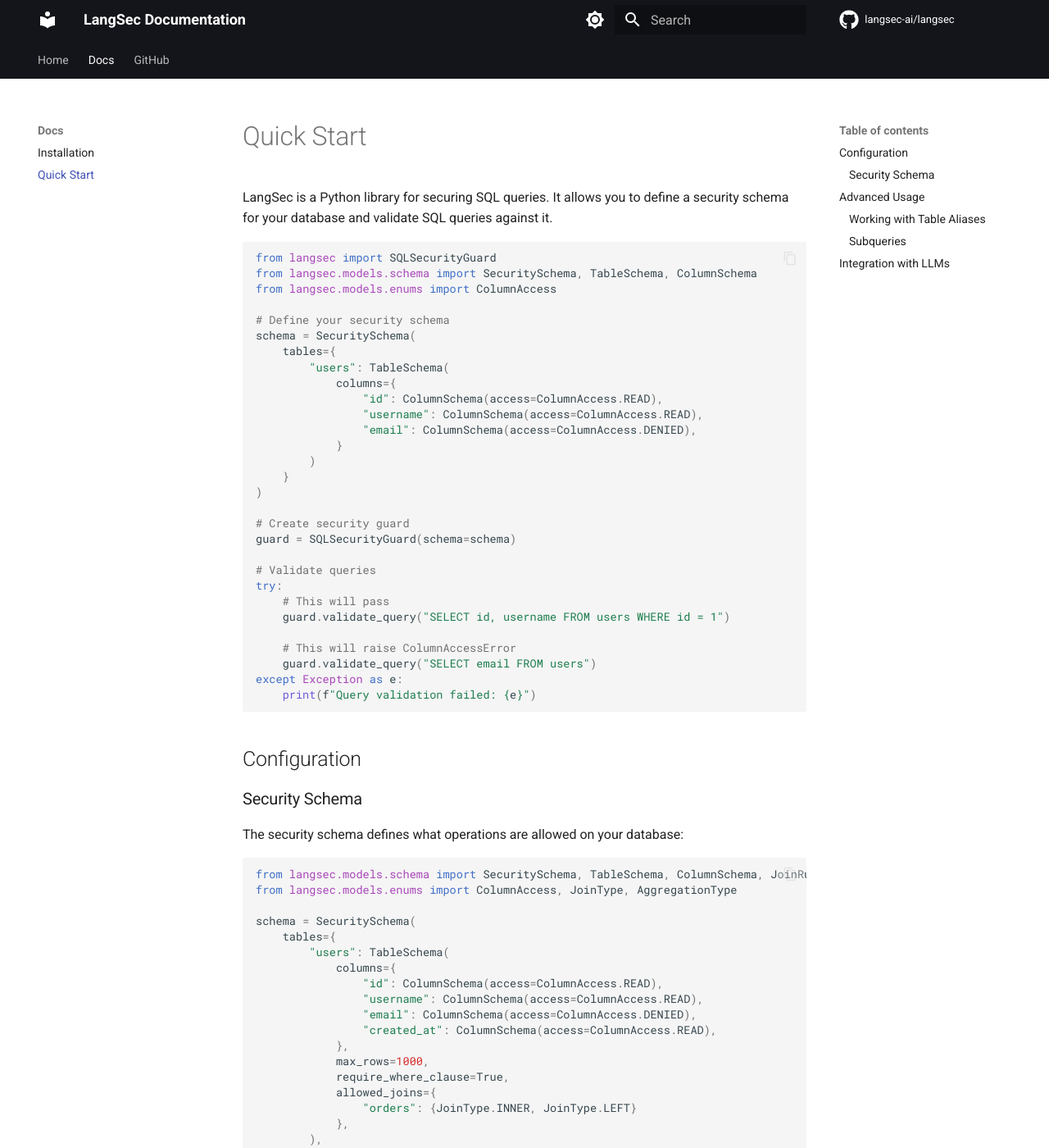
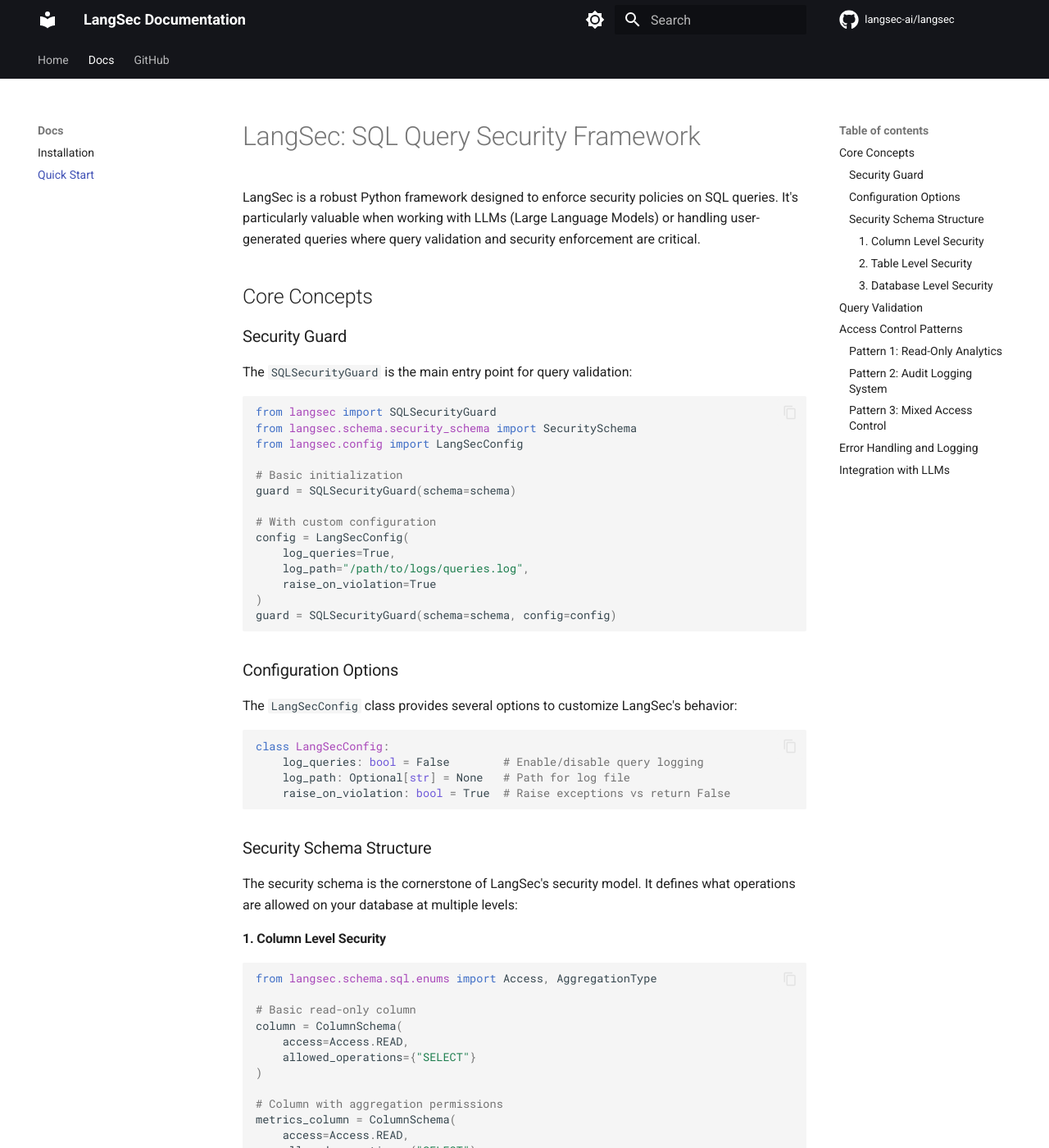
Before and after one commit to langsec-ai/langsec, an MkDocs documentation site: the page built from docs/quick-start.md, in a window 1280 px wide and 1400 px high. Shown: the whole window at 82% size. Built offline with MkDocs 1.6.1 and Material for MkDocs 9.7.7, drawn with Linux system fonts in a browser that asks for light colours; comment, search, counter and statistics services are not loaded; some of the changed text lies outside the part shown.

Commit message:
Updating docs (#23)
Signed-off-by: Amit Schendel <amitschendel@gmail.com>

````diff
--- a/docs/quick-start.md
+++ b/docs/quick-start.md
@@ -1,101 +1,270 @@
-LangSec is a Python library for securing SQL queries. It allows you to define a security schema for your database and validate SQL queries against it.
+# LangSec: SQL Query Security Framework
+
+LangSec is a robust Python framework designed to enforce security policies on SQL queries. It's particularly valuable when working with LLMs (Large Language Models) or handling user-generated queries where query validation and security enforcement are critical.
+
+## Core Concepts
+
+### Security Guard
+
+The `SQLSecurityGuard` is the main entry point for query validation:
 
 ```python
 from langsec import SQLSecurityGuard
-from langsec.models.schema import SecuritySchema, TableSchema, ColumnSchema
-from langsec.models.enums import ColumnAccess
+from langsec.schema.security_schema import SecuritySchema
+from langsec.config import LangSecConfig
 
-# Define your security schema
+# Basic initialization
+guard = SQLSecurityGuard(schema=schema)
+
+# With custom configuration
+config = LangSecConfig(
+    log_queries=True,
+    log_path="/path/to/logs/queries.log",
+    raise_on_violation=True
+)
+guard = SQLSecurityGuard(schema=schema, config=config)
+```
+
+### Configuration Options
+
+The `LangSecConfig` class provides several options to customize LangSec's behavior:
+
+```python
+class LangSecConfig:
+    log_queries: bool = False        # Enable/disable query logging
+    log_path: Optional[str] = None   # Path for log file
+    raise_on_violation: bool = True  # Raise exceptions vs return False
+```
+
+### Security Schema Structure
+
+The security schema is the cornerstone of LangSec's security model. It defines what operations are allowed on your database at multiple levels:
+
+#### 1. Column Level Security
+```python
+from langsec.schema.sql.enums import Access, AggregationType
+
+# Basic read-only column
+column = ColumnSchema(
+    access=Access.READ,
+    allowed_operations={"SELECT"}
+)
+
+# Column with aggregation permissions
+metrics_column = ColumnSchema(
+    access=Access.READ,
+    allowed_operations={"SELECT"},
+    allowed_aggregations={
+        AggregationType.SUM,
+        AggregationType.AVG,
+        AggregationType.COUNT
+    }
+)
+
+# Write-only audit column
+audit_column = ColumnSchema(
+    access=Access.WRITE,
+    allowed_operations={"INSERT"}
+)
+```
+
+#### 2. Table Level Security
+```python
+from langsec.schema.sql.enums import JoinType
+
+table = TableSchema(
+    columns={
+        "id": ColumnSchema(access=Access.READ),
+        "username": ColumnSchema(access=Access.READ),
+        "email": ColumnSchema(access=Access.DENIED)
+    },
+    allowed_joins={
+        "orders": {JoinType.INNER, JoinType.LEFT},
+        "products": {JoinType.INNER}
+    },
+    default_allowed_join=None  # Default join policy for unlisted tables
+)
+```
+
+#### 3. Database Level Security
+```python
 schema = SecuritySchema(
+    tables={
+        "users": users_table_schema,
+        "orders": orders_table_schema,
+        "products": products_table_schema
+    },
+    max_joins=2,                    # Maximum number of joins allowed
+    allow_subqueries=True,          # Enable/disable subqueries
+    max_query_length=1000,          # Maximum query length
+    sql_injection_protection=True,   # Enable basic SQL injection protection
+    forbidden_keywords={            # SQL keywords to block
+        "DROP", "DELETE", "TRUNCATE",
+        "ALTER", "GRANT", "REVOKE",
+        "EXECUTE", "EXEC",
+        "SYSADMIN", "DBADMIN"
+    },
+    # Default schemas for tables/columns not explicitly defined
+    default_table_security_schema=TableSchema(...),
+    default_column_security_schema=ColumnSchema(...)
+)
+```
+
+## Query Validation
+
+The validation process checks multiple aspects of the query:
+
+1. **Access Control**: Verifies that the query only accesses allowed tables and columns
+2. **Join Validation**: Ensures joins are allowed and don't exceed complexity limits
+3. **Aggregation Control**: Validates that aggregation functions are permitted
+4. **Query Complexity**: Checks query length and subquery usage
+5. **SQL Injection Protection**: Basic SQL injection prevention
+
+```python
+try:
+    guard.validate_query("""
+        SELECT
+            users.username,
+            SUM(orders.amount) as total_spent
+        FROM users
+        LEFT JOIN orders ON users.id = orders.user_id
+        WHERE users.created_at > '2024-01-01'
+        GROUP BY users.username
+    """)
+except Exception as e:
+    print(f"Query validation failed: {e}")
+```
+
+## Access Control Patterns
+
+### Pattern 1: Read-Only Analytics
+```python
+analytics_schema = SecuritySchema(
     tables={
         "users": TableSchema(
             columns={
-                "id": ColumnSchema(access=ColumnAccess.READ),
-                "username": ColumnSchema(access=ColumnAccess.READ),
-                "email": ColumnSchema(access=ColumnAccess.DENIED),
+                "id": ColumnSchema(access=Access.READ),
+                "signup_date": ColumnSchema(access=Access.READ),
+                "country": ColumnSchema(access=Access.READ)
+            },
+            allowed_joins={"orders": {JoinType.LEFT, JoinType.INNER}}
+        ),
+        "orders": TableSchema(
+            columns={
+                "user_id": ColumnSchema(access=Access.READ),
+                "amount": ColumnSchema(
+                    access=Access.READ,
+                    allowed_aggregations={
+                        AggregationType.SUM,
+                        AggregationType.AVG,
+                        AggregationType.COUNT
+                    }
+                ),
+                "order_date": ColumnSchema(access=Access.READ)
+            }
+        )
+    },
+    max_joins=2,
+    allow_subqueries=True
+)
+```
+
+### Pattern 2: Audit Logging System
+```python
+audit_schema = SecuritySchema(
+    tables={
+        "users": TableSchema(
+            columns={
+                "id": ColumnSchema(access=Access.READ),
+                "username": ColumnSchema(access=Access.READ),
+                "last_login": ColumnSchema(
+                    access=Access.WRITE,
+                    allowed_operations={"UPDATE", "SELECT"}
+                )
+            }
+        ),
+        "audit_log": TableSchema(
+            columns={
+                "user_id": ColumnSchema(access=Access.WRITE),
+                "action": ColumnSchema(access=Access.WRITE),
+                "timestamp": ColumnSchema(access=Access.WRITE),
+                "details": ColumnSchema(access=Access.WRITE)
+            },
+            # No joins allowed on audit log
+            allowed_joins={},
+            default_allowed_join=None
+        )
+    },
+    # Strict settings for audit system
+    max_joins=0,
+    allow_subqueries=False,
+    sql_injection_protection=True
+)
+```
+
+### Pattern 3: Mixed Access Control
+```python
+mixed_schema = SecuritySchema(
+    tables={
+        "users": TableSchema(
+            columns={
+                "id": ColumnSchema(
+                    access=Access.READ,
+                    allowed_operations={"SELECT"}
+                ),
+                "email": ColumnSchema(
+                    access=Access.WRITE,
+                    allowed_operations={"SELECT", "UPDATE"}
+                ),
+                "password_hash": ColumnSchema(access=Access.DENIED),
+                "last_login": ColumnSchema(
+                    access=Access.WRITE,
+                    allowed_operations={"UPDATE"}
+                )
             }
         )
     }
 )
-
-# Create security guard
-guard = SQLSecurityGuard(schema=schema)
-
-# Validate queries
-try:
-    # This will pass
-    guard.validate_query("SELECT id, username FROM users WHERE id = 1")
-
-    # This will raise ColumnAccessError
-    guard.validate_query("SELECT email FROM users")
-except Exception as e:
-    print(f"Query validation failed: {e}")
 ```
 
-## Configuration
+## Error Handling and Logging
 
-### Security Schema
-
-The security schema defines what operations are allowed on your database:
+LangSec provides detailed error reporting and optional logging:
 
 ```python
-from langsec.models.schema import SecuritySchema, TableSchema, ColumnSchema, JoinRule
-from langsec.models.enums import ColumnAccess, JoinType, AggregationType
+from langsec.exceptions.errors import (
+    TableAccessError,
+    ColumnAccessError,
+    JoinViolationError,
+    QueryComplexityError
+)
 
-schema = SecuritySchema(
-    tables={
-        "users": TableSchema(
-            columns={
-                "id": ColumnSchema(access=ColumnAccess.READ),
-                "username": ColumnSchema(access=ColumnAccess.READ),
-                "email": ColumnSchema(access=ColumnAccess.DENIED),
-                "created_at": ColumnSchema(access=ColumnAccess.READ),
-            },
-            max_rows=1000,
-            require_where_clause=True,
-            allowed_joins={
-                "orders": {JoinType.INNER, JoinType.LEFT}
-            },
-        ),
-        "orders": TableSchema(
-            columns={
-                "id": ColumnSchema(access=ColumnAccess.READ),
-                "amount": ColumnSchema(
-                    access=ColumnAccess.READ,
-                    allowed_aggregations={AggregationType.SUM, AggregationType.AVG},
-                ),
-            }
-        ),
-    },
-    max_joins=2,
-    allow_subqueries=True,
-    max_query_length=500,
-    forbidden_keywords={"DROP", "DELETE", "TRUNCATE"},
+# Setup with logging
+config = LangSecConfig(
+    log_queries=True,
+    log_path="/var/log/langsec/queries.log",
+    raise_on_violation=True
 )
+
+guard = SQLSecurityGuard(schema=schema, config=config)
+
+try:
+    guard.validate_query(query)
+except TableAccessError as e:
+    print(f"Invalid table access: {e}")
+except ColumnAccessError as e:
+    print(f"Invalid column access: {e}")
+except JoinViolationError as e:
+    print(f"Join violation: {e}")
+except QueryComplexityError as e:
+    print(f"Query too complex: {e}")
 ```
 
-## Advanced Usage
-
-### Working with Table Aliases
-
-LangSec handles table aliases transparently:
-
-```python
-# These queries are equivalent
-guard.validate_query("SELECT users.username FROM users")
-guard.validate_query("SELECT u.username FROM users u")
-```
-
-### Subqueries
-
-Control subquery usage:
-
-```python
-schema = SecuritySchema(
-    tables={...},
-    allow_subqueries=True  # Enable/disable subqueries
-)
-```
+The logging system captures:
+- Query validation attempts
+- Validation results
+- Detailed error information
+- Timestamp and context
 
 ## Integration with LLMs
 
````
Also changed, not shown: README.md (+2 -127 lines).
